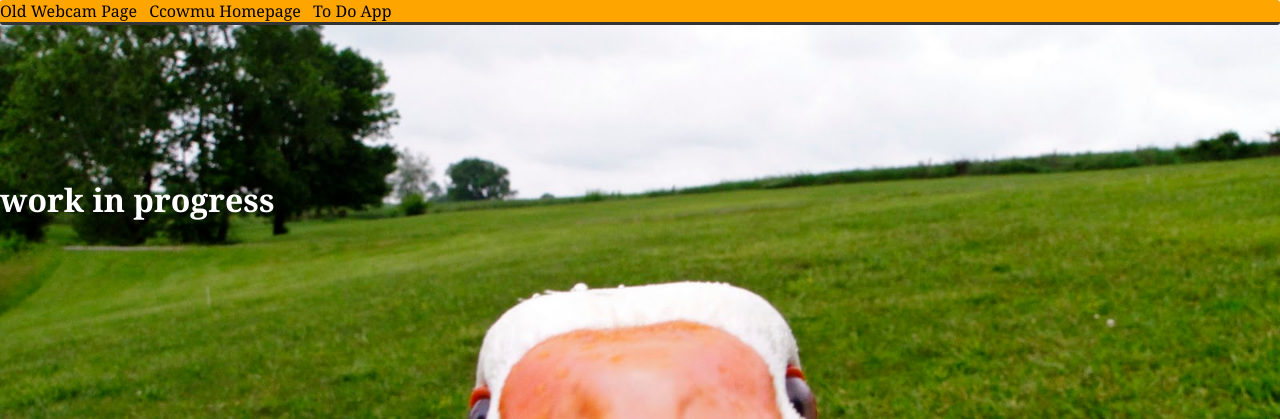
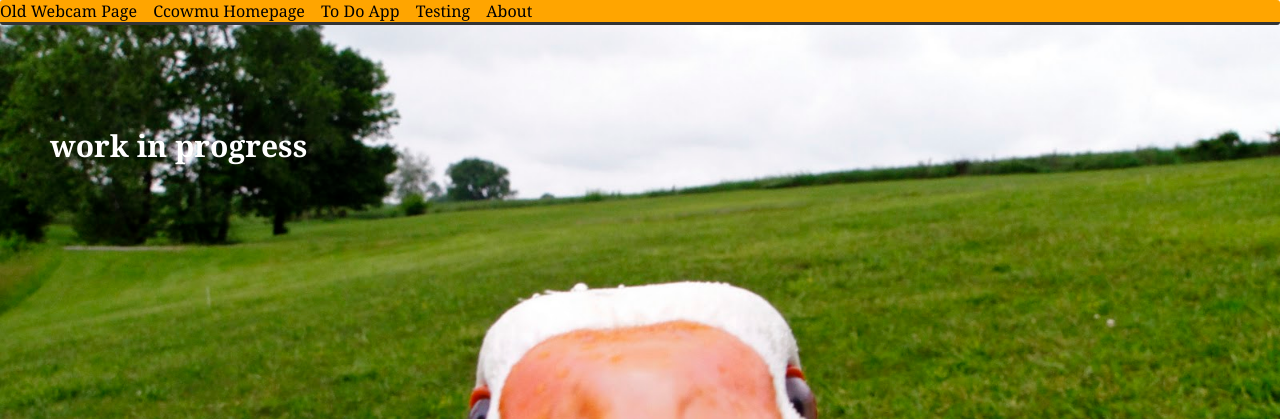
Before and after one commit to blakewrege/www, a PHP site: page / in a window 1280 px wide. Shown: the part 96-515 px from the top of the page. Run offline with PHP 8.4, Linux system fonts and the light colour scheme.

Commit message:
added a testing and a about

```diff
--- /dev/null
+++ b/Blake.php
@@ -0,0 +1,2 @@
+
+<h1>About the author</h1>
--- a/index.php
+++ b/index.php
@@ -6,9 +6,10 @@
 </div>
 
 <div class="box" id="menu">
-	        	<span class="menu_item" id="menu_login_user"><a href="oldindex.php">Old Webcam Page</a></span>
-	        	<span class="menu_item" id="menu_login_user"><a href="ccowmu/../..">Ccowmu Homepage</a></span>
-	        	<span class="menu_item" id="menu_login_user"><a href="http://t4ls.duckdns.org:8080/todoapp/html/">To Do App</a></span>
+	        	<span class="menu_item" id="menu1"><a href="oldindex.php">Old Webcam Page</a></span>
+	        	<span class="menu_item" id="menu2"><a href="ccowmu/../..">Ccowmu Homepage</a></span>
+	        	<span class="menu_item" id="menu3"><a href="http://t4ls.duckdns.org:8080/todoapp/html/">To Do App</a></span>
+	        	<span class="menu_item" id="menu4"><a href="testing/">Testing</a></span>
+	        	<span class="menu_item" id="menu5"><a href="Blake.php">About</a></span>
 	        </div>
-<br><br><br><br><br><br>
-<h1>work in progress</h1>
+<h2>work in progress</h2>
--- a/stylesheet.css
+++ b/stylesheet.css
@@ -8,8 +8,12 @@ body {
 * {
 	font-family: Georgia;
 }
-h1{
+h2{
 	color: white;
+	margin-top: 100px;
+	margin-left: 50px;
+	font-size: 30px;
+
 }
 
 p.ex {
@@ -44,9 +48,6 @@ tr:nth-child(2n), .form_row {
 	padding: 2px;
 }
 
-#date {
-	float: right;
-}
 
 .container, .box {
 	margin: 0px;
@@ -62,7 +63,7 @@ tr:nth-child(2n), .form_row {
 }
 
 .menu_item {
-	margin-right: 8px;
+	margin-right: 12px;
 }
 
 .form_row {
```
Also changed, not shown: 1 other file.
